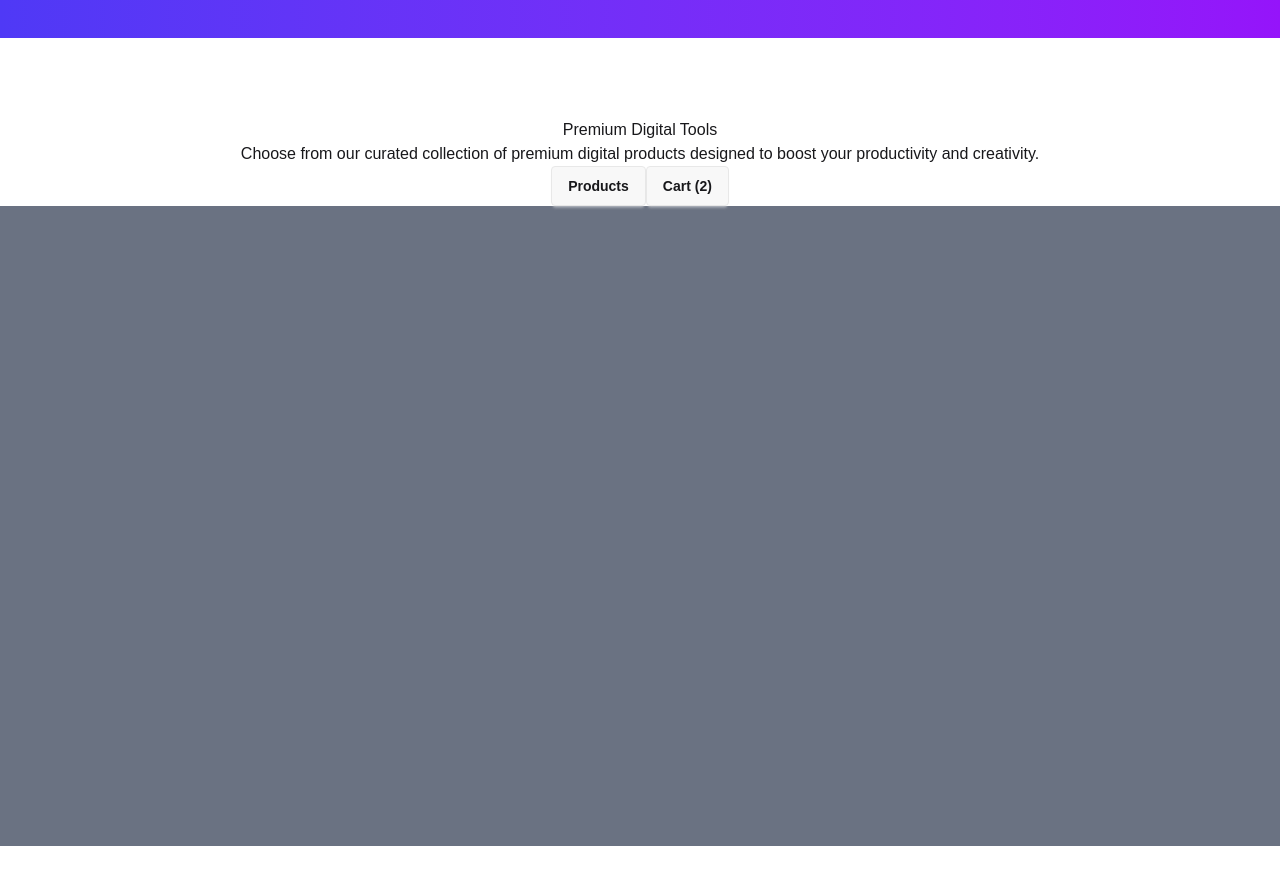
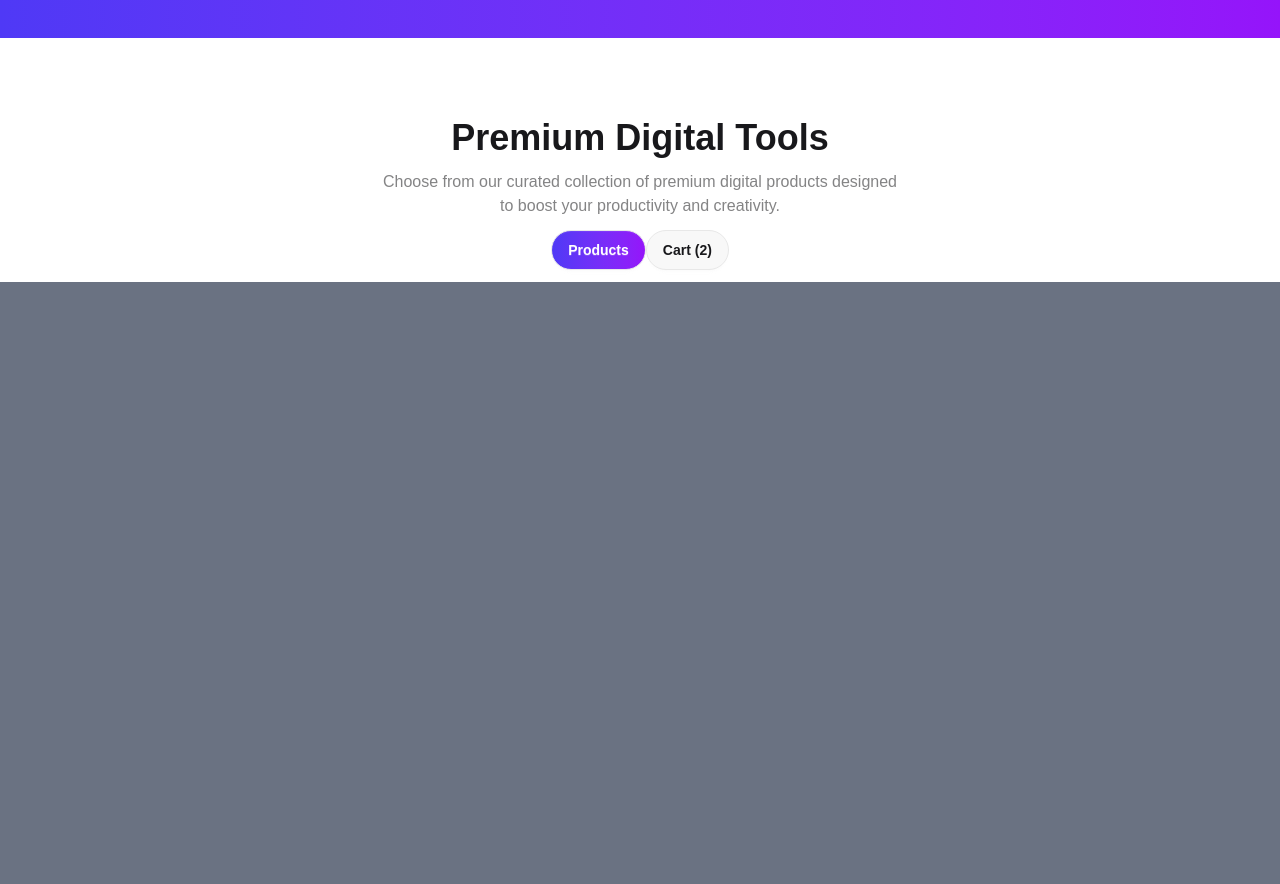
Before and after one commit to jahidhasan909/DigiTools-A06-Project, a React (Vite) app: page / in a window 1280 px wide. Shown: the part 978-1862 px from the top of the page. Built offline with nearby package versions, Linux system fonts and the light colour scheme.

Commit message:
button toggle compeleted

```diff
--- a/src/Components/CardSection.jsx
+++ b/src/Components/CardSection.jsx
@@ -1,13 +1,19 @@
-import React from 'react';
+import React, { useState } from 'react';
 
 const CardSection = () => {
+
+
+    const [selectType, setSelectType] = useState('products')
+
     return (
-        <div className='mt-20'>
-            <h1 className='text-center'>Premium Digital Tools</h1>
-            <p className='text-center'>Choose from our curated collection of premium digital products designed to boost your productivity and creativity.</p>
+        <div className='mt-20 space-y-3'>
+            <h1 className='text-center font-bold text-4xl'>Premium Digital Tools</h1>
+            <p className='text-center text-neutral/50'>Choose from our curated collection of premium digital products designed <br /> to boost your productivity and creativity.</p>
             <div className='flex justify-center items-center'>
-                <button className='btn'>Products</button>
-                <button className='btn'>Cart (2)</button>
+                <button onClick={() => setSelectType('products')} className={`btn rounded-3xl  ${selectType === 'products' ? 'bg-linear-to-r from-[#4F39F6] to-[#9514FA] text-white' : ''}`}>Products</button>
+                <button onClick={() => setSelectType('Cart')} className={`
+                ${selectType === 'Cart' ? 'bg-linear-to-r from-[#4F39F6] to-[#9514FA] text-white' : ''}
+                    btn rounded-3xl `}>Cart (2)</button>
             </div>
             <div className='bg-gray-500 py-80'>
 
```
